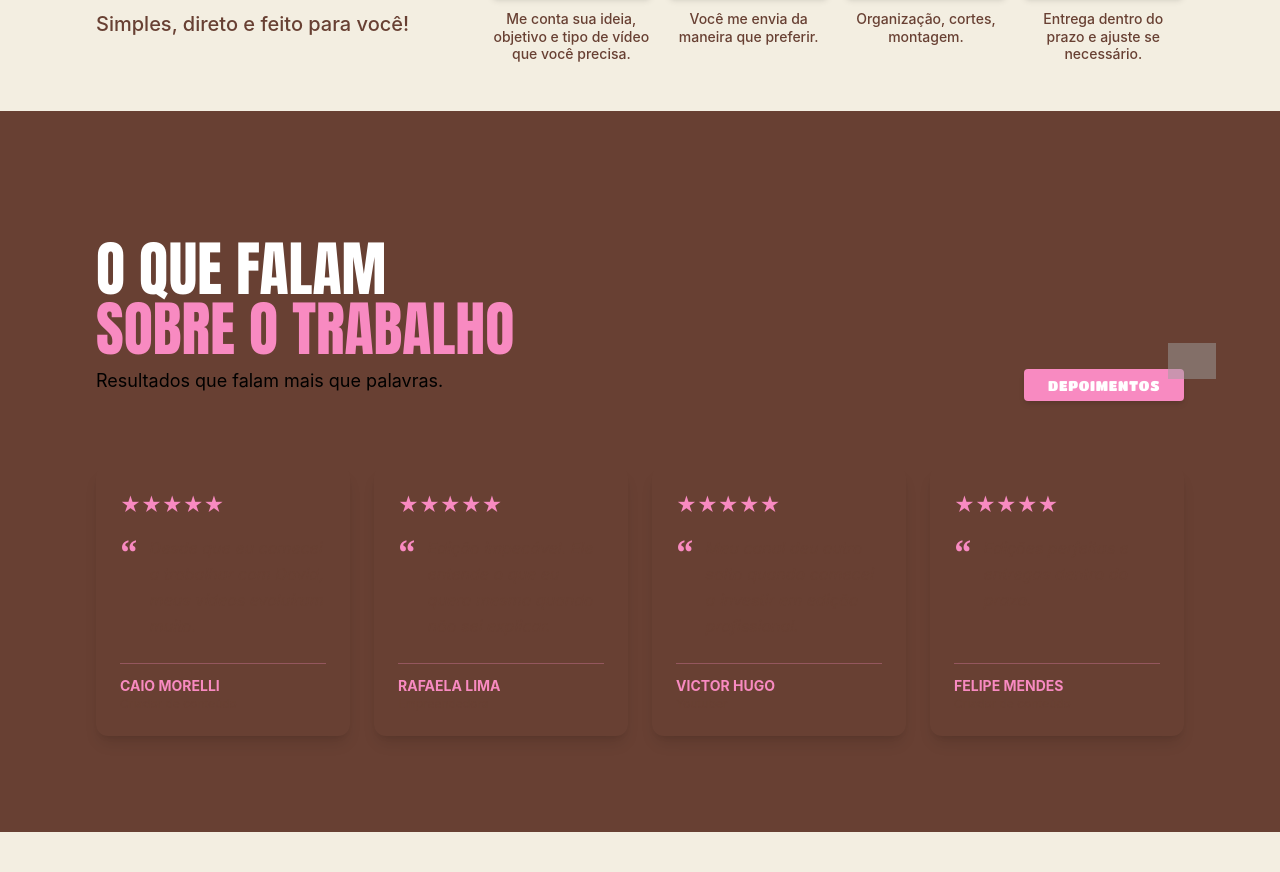
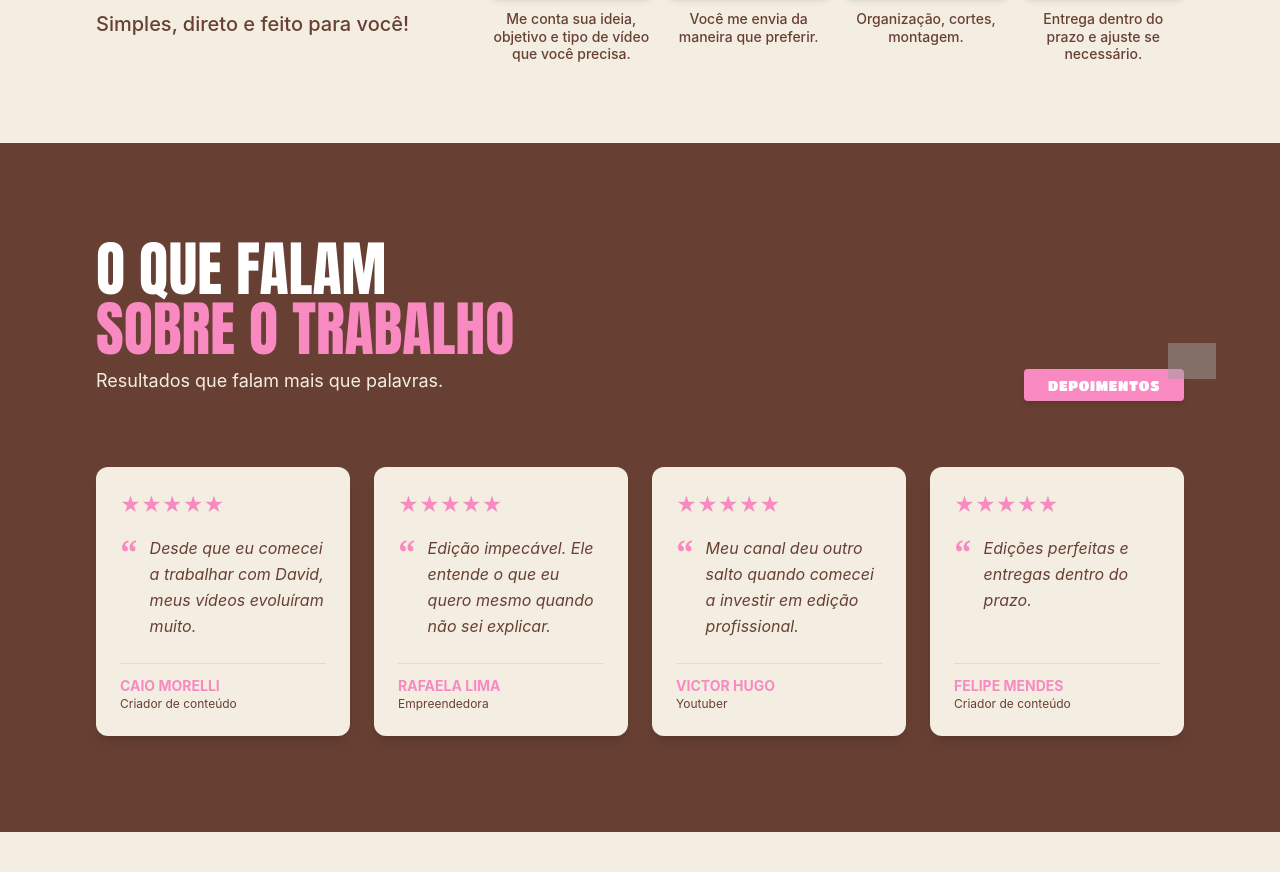
Before and after one commit to npcp-projetos/davidneto, a React (Vite) app in the folder davidneto/: page / in a window 1280 px wide. Shown: the part 1790-2662 px from the top of the page. Built offline with nearby package versions, Linux system fonts and the light colour scheme; grey boxes are pictures that could not be loaded.

Commit message:
feat: about e testimonials

```diff
--- a/davidneto/src/components/testimonials.tsx
+++ b/davidneto/src/components/testimonials.tsx
@@ -8,7 +8,7 @@ interface TestimonialCardProps {
 
 export default function TestimonialCard({ quote, author, role }: TestimonialCardProps) {
   return (
-    <div className="bg-secondary p-6 rounded-xl shadow-lg flex flex-col justify-between min-h-62.5">
+    <div className="bg-secundary p-6 rounded-xl shadow-lg flex flex-col justify-between min-h-62.5">
       <div>
         {/* Estrelas */}
         <div className="flex gap-1 mb-4 text-terciary text-xl">
--- a/davidneto/src/sections/about.tsx
+++ b/davidneto/src/sections/about.tsx
@@ -60,7 +60,7 @@ export default function ProcessAndTestimonials() {
       <section className="relative w-full bg-primary py-24 px-8 md:px-24 flex justify-center">
 
         {/* Efeito de papel rasgado separando as sessões */}
-        <div className="absolute top-0 left-0 w-full h-8 bg-primary -translate-y-full rotate-180 mask-edge z-10" />
+        <div className="absolute top-0 left-0 w-full h-8 bg-secundary -translate-y-full rotate-180 mask-edge z-10" />
 
         <div className="w-full max-w-6xl flex flex-col gap-12">
 
@@ -71,7 +71,7 @@ export default function ProcessAndTestimonials() {
                 O que falam <br/>
                 <span className="text-terciary">sobre o trabalho</span>
               </h2>
-              <p className="text-secondary text-lg">Resultados que falam mais que palavras.</p>
+              <p className="text-secundary text-lg">Resultados que falam mais que palavras.</p>
             </div>
 
             <div className="relative">
@@ -86,6 +86,7 @@ export default function ProcessAndTestimonials() {
 
           {/* Grid de Cartões */}
           <div className="grid grid-cols-1 md:grid-cols-2 lg:grid-cols-4 gap-6 mt-6">
+
             <TestimonialCard
               quote="Desde que eu comecei a trabalhar com David, meus vídeos evoluíram muito."
               author="Caio Morelli"
--- a/davidneto/src/sections/portifolio.tsx
+++ b/davidneto/src/sections/portifolio.tsx
@@ -60,7 +60,6 @@ export default function Portifolio() {
             </Carousel>
         </div>
 
-
       </div>
     </section>
   );
```
Also changed, not shown: davidneto/src/sections/contact.tsx (line endings or trailing spaces).
